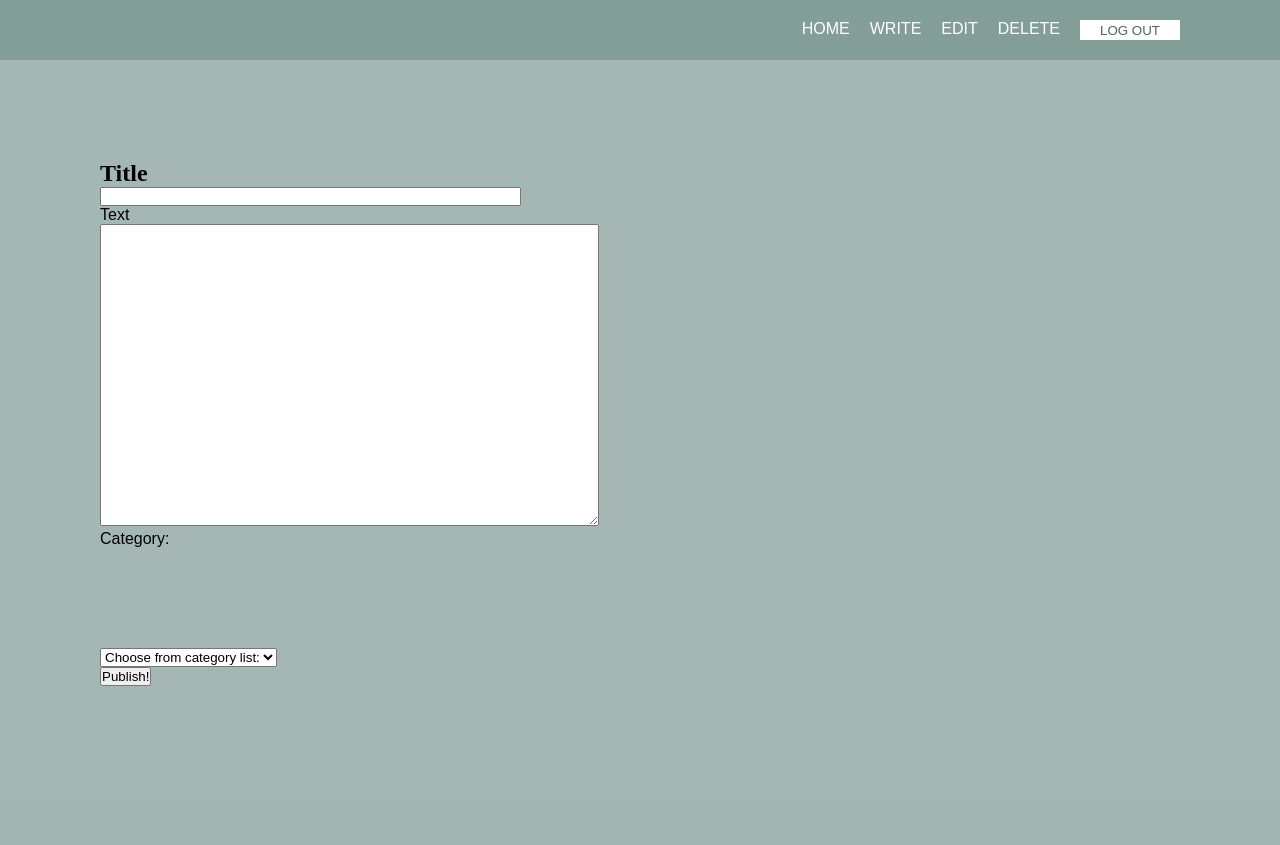
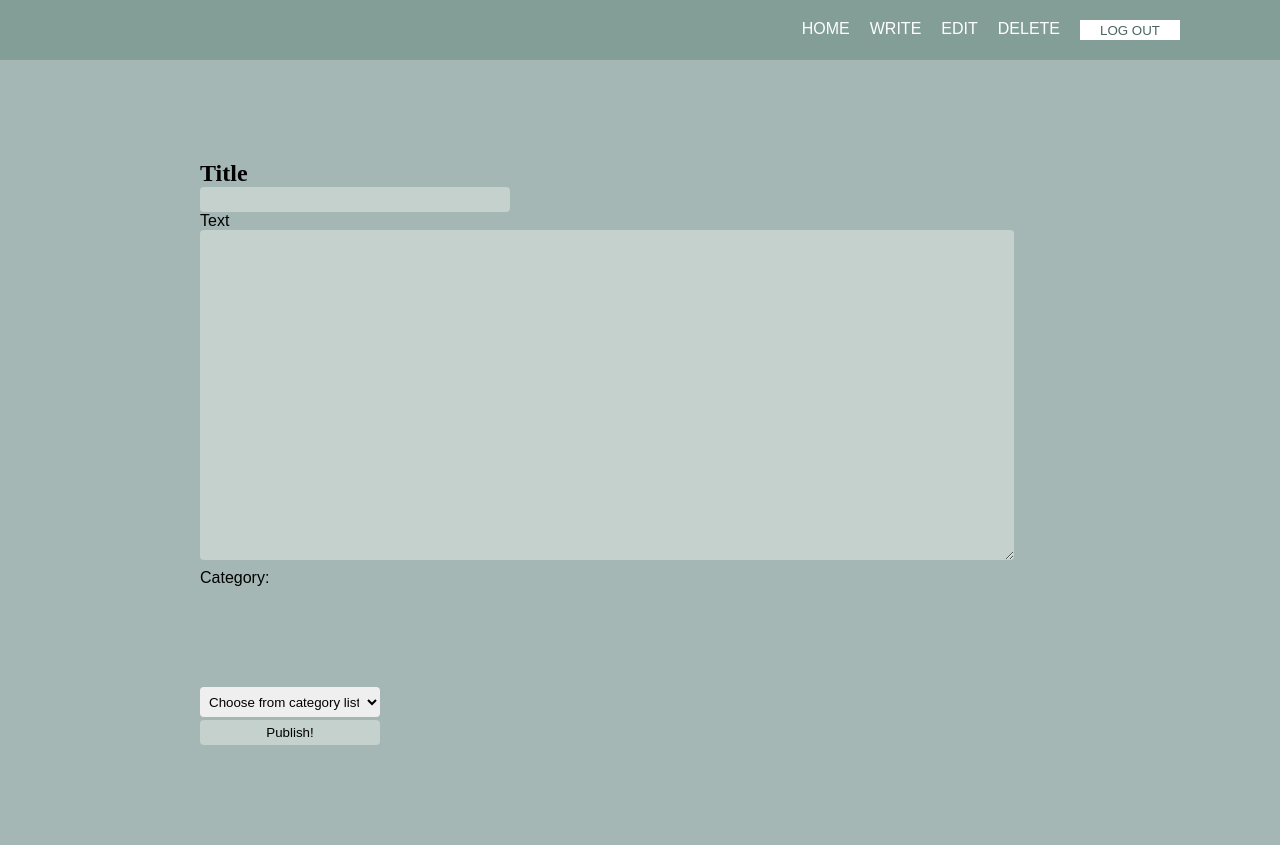
Before and after one commit to JeanetteNorin/Dynwebb2, a PHP site: page /posts.php in a window 1280 px wide. Before the commit the page ends 686 px from the top, so only its background shows below. Run offline with PHP 8.4, Linux system fonts and the light colour scheme; the visitor is signed in with stand-in values (Sample User, id 1); data that the repository does not hold is empty.

Commit message:
Update style.css

```diff
--- a/style.css
+++ b/style.css
@@ -67,8 +67,8 @@ button {
 
 .blog_posts {
   margin: 50px;
-  margin-left: 100px;
-  margin-right: 100px;
+  margin-left: 200px;
+  margin-right: 200px;
 }
 
 .blog_footer, .blog_title, .blog_content {
@@ -87,6 +87,7 @@ button {
 .blog_title h1 {
   font-family: 'Diplomata SC', cursive;
 }
+
 p {
   font-family: 'Raleway', sans-serif;
 }
@@ -94,3 +95,76 @@ p {
 .post_input {
   margin: 100px;
 }
+
+select {
+  border: none;
+  border-radius: 4px;
+  width: 180px;
+  padding: 5px;
+  height: 30px;
+  text-align: center;
+  margin-bottom: 3px;
+}
+
+input[type=text] {
+  width: 300px;
+  padding: 5px;
+  background-color: #c4d1cd;
+  border: none;
+  border-radius: 4px;
+}
+
+textarea {
+  width: 80%;
+  padding: 5px;
+  background-color: #c4d1cd;
+  border: none;
+  border-radius: 4px;
+  padding: 15px;
+  margin-bottom: 5px;
+}
+
+input[type=submit] {
+  width: 180px;
+  padding: 5px;
+  background-color: #c4d1cd;
+  border: none;
+  border-radius: 4px;
+}
+
+.post_input {
+  margin-left: 200px;
+}
+
+#title_container {
+  background-color: #6d8e85;
+  border-radius: 4px;
+  padding: 20px;
+  margin-left: 200px;
+  margin-right: 200px;
+  margin-top: 10px;
+  height: 200px;
+}
+
+#title_header {
+  display: inline;
+  height: 100%;
+  float: left;
+  text-align: center;
+}
+
+#title_header h1 {
+  text-align: center;
+  padding-top: 30px;
+  padding-left: 150px;
+  font-size: 50px;
+  font-family: 'Cookie', cursive;
+}
+
+#sort_form {
+  display: inline;
+  height: 100%;
+  float: right;
+  padding-top: 30px;
+  color: white;
+}
```
